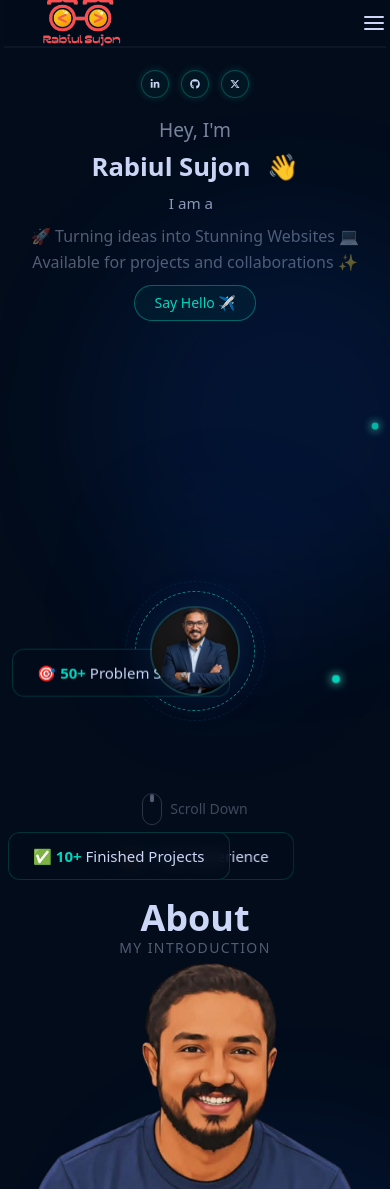
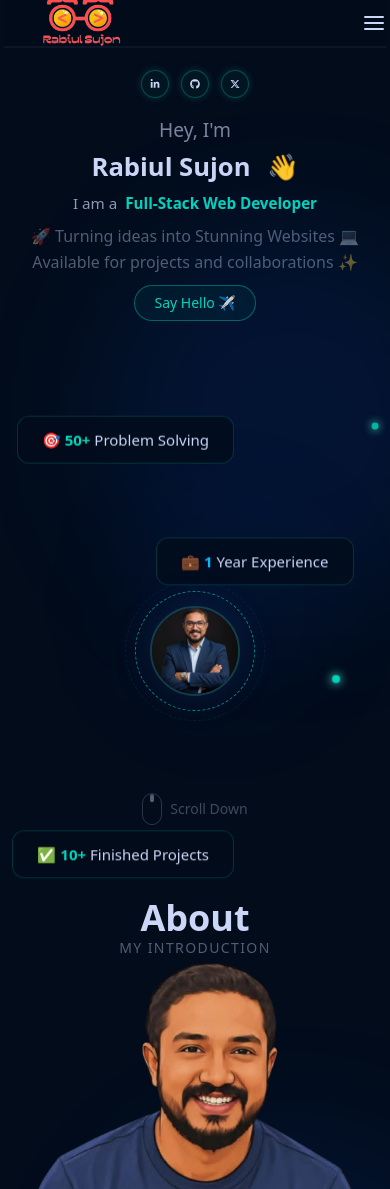
Before and after one commit to Rabiul-Sujon/my-portfolio, a Next.js app: page / in a window 390 px wide. Shown: the top 1189 px of the page. Built offline with nearby package versions, Linux system fonts and the light colour scheme.

Commit message:
fixing the Hero section for mobile and tab

```diff
--- a/src/app/globals.css
+++ b/src/app/globals.css
@@ -200,38 +200,37 @@ nav[class*="fixed top-0"] {
   }
 
   /* ---- 3 Badges: clear row below photo ---- */
-  /* Badge 1 - "50+ Problem Solving" */
+ /* Position badges around photo on mobile */
+@media (max-width: 768px) {
+  /* Badge 1 - Top Right */
   #home .absolute[style*="top: calc(50% - 140px)"] {
-  top: 50% !important;
-  right: 5% !important;
-  left: auto !important;
-  bottom: auto !important;
-  font-size: 9px !important;
-  padding: 3px 8px !important;
-  white-space: nowrap !important;
-}
-
-  /* Badge 2 - "1 Year Experience" */
-  #home .absolute[style*="top: calc(50% + 20px)"] {
-    top: auto !important;
-    bottom: 5px !important;
-    left: 50% !important;
-    transform: translateX(-50%) !important;
-    font-size: 9px !important;
-    padding: 3px 8px !important;
-    white-space: nowrap !important;
+    top: 0% !important;
+    right: 0% !important;
+    left: auto !important;
+    bottom: auto !important;
+    font-size: 7px !important;
+    padding: 2px 6px !important;
   }
 
-  /* Badge 3 - "10+ Finished Projects" */
+  /* Badge 2 - Left Middle */
+  #home .absolute[style*="top: calc(50% + 20px)"] {
+    top: 50% !important;
+    left: 0% !important;
+    right: auto !important;
+    bottom: auto !important;
+    transform: translateY(-50%) !important;
+    font-size: 7px !important;
+    padding: 2px 6px !important;
+  }
+
+  /* Badge 3 - Bottom Right */
   #home .absolute[style*="top: calc(50% + 110px)"] {
+    bottom: 0% !important;
+    right: 0% !important;
+    left: auto !important;
     top: auto !important;
-    bottom: 5px !important;
-    right: 5% !important;
-    left: auto !important;
-    transform: none !important;
-    font-size: 9px !important;
-    padding: 3px 8px !important;
-    white-space: nowrap !important;
+    font-size: 7px !important;
+    padding: 2px 6px !important;
   }
 }
 
@@ -287,4 +286,4 @@ nav[class*="fixed top-0"] {
 
 /* ============================================================
    3. NEXT SECTION - (Coming next, after you send the file)
-   ============================================================ */
+   ============================================================ */}
--- a/src/components/sections/Hero.jsx
+++ b/src/components/sections/Hero.jsx
@@ -5,7 +5,7 @@ import { createSparkle } from "@/utils/sparkle";
 import { FaLinkedinIn, FaGithub, FaXTwitter } from "react-icons/fa6";
 import Image from "next/image";
 
-const roles = ["Web Developer", "Frontend Developer", "Backend Developer", "Problem Solver"];
+const roles = ["Full-Stack Web Developer", "Frontend Developer", "Backend Developer", "Problem Solver"];
 
 const dotPositions = [
   { top: "10%", left: "10%" },
```
